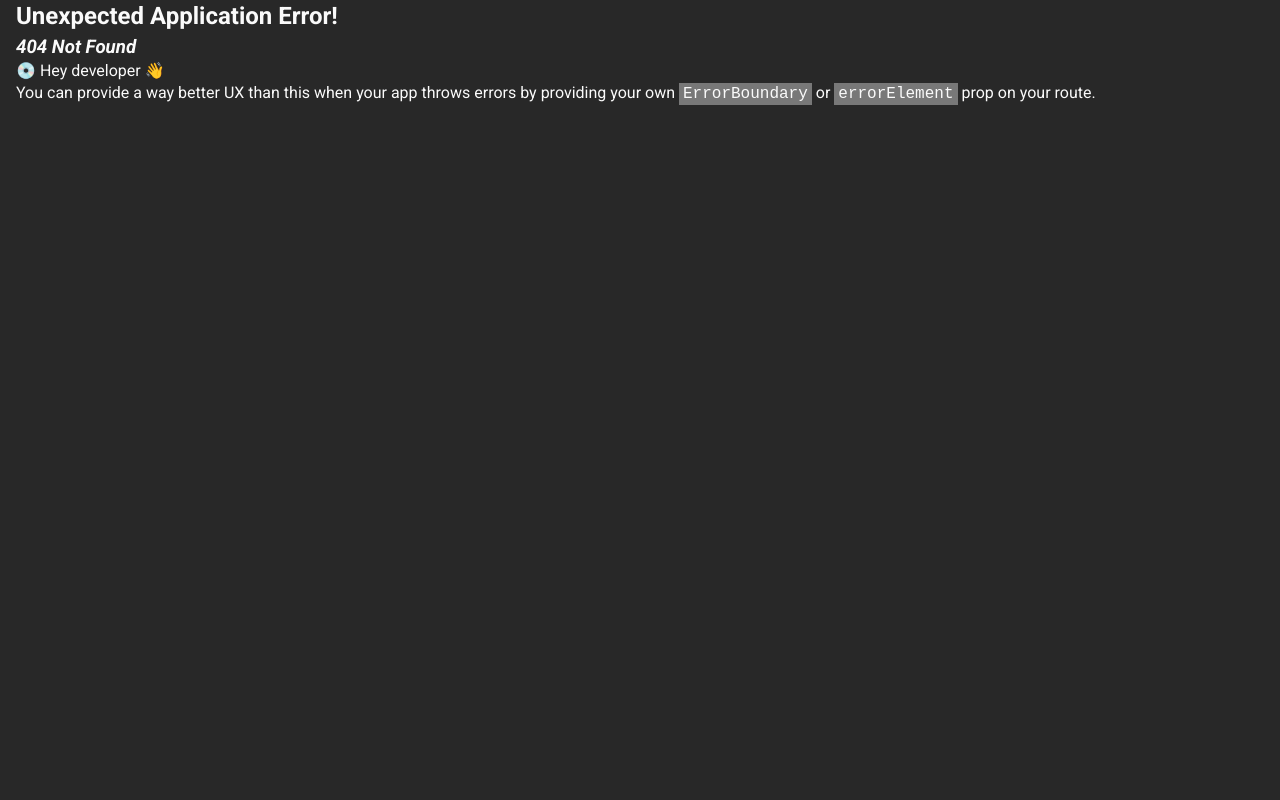
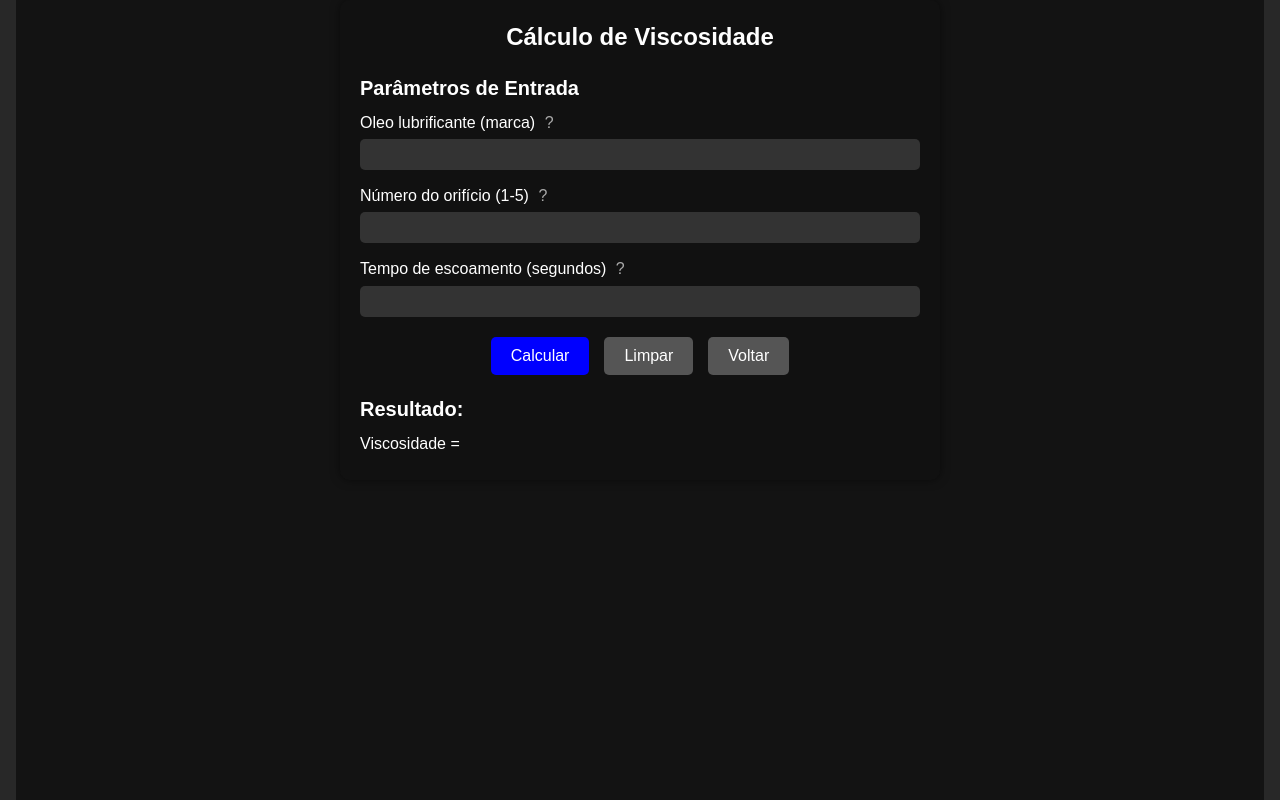
Before and after one commit to ValerioF16/viscosidade, a React (Vite) app in the folder projeto 2/: page /viscosidade in a window 1280 px wide. Before the commit this address had no page. Built offline with nearby package versions, Linux system fonts and the light colour scheme.

Commit message:
Testando as Rotas

```diff
--- a/projeto 2/src/components/Potencia/potenciaApp.jsx
+++ b/projeto 2/src/components/Potencia/potenciaApp.jsx
@@ -170,7 +170,7 @@ function PotenciaApp() {
         <section className={styleP.buttonsP}>
           <button className= {styleP.btnP1} onClick={handleCalculate}>Calcular</button>
           <button className= {styleP.btnP2} onClick={handleClear}>Limpar</button>
-          <Link to={"/viscosidade"} >
+          <Link to={"/"} >
                 <button className= {styleP.btnP2} >
                   Voltar
                 </button>
--- a/projeto 2/src/components/testeIndex/teste.jsx
+++ b/projeto 2/src/components/testeIndex/teste.jsx
@@ -40,12 +40,12 @@ function Teste() {
                        <br />
                        <br />
                        <div className={styleT.botaoConteudo}>
-                       <Link to={"/viscosidade/potencia"} >
+                       <Link to={"/potencia"} >
                         <button className={styleT.estiloBotao}>
                             Calcular Potencia
                         </button>
                         </Link>
-                        <Link to={"/viscosidade/viscosidades"} >
+                        <Link to={"/viscosidade"} >
                         <button className={styleT.estiloBotao}>
                             Viscosidade
                         </button>
--- a/projeto 2/src/components/viscosidades/calcViscosidade.jsx
+++ b/projeto 2/src/components/viscosidades/calcViscosidade.jsx
@@ -131,7 +131,7 @@ function ViscoCalc() {
         <section className={styleV.buttonsP}>
           <button className={styleV.btnP1} onClick={handleCalculate}>Calcular</button>
           <button className={styleV.btnP2} onClick={handleClear}>Limpar</button>
-          <Link to={"/viscosidade"}>
+          <Link to={"/"}>
             <button className={styleV.btnP2}>Voltar</button>
           </Link>
         </section>
--- a/projeto 2/src/main.jsx
+++ b/projeto 2/src/main.jsx
@@ -21,7 +21,7 @@ const router = createBrowserRouter([
     element: <PotenciaApp />
   },
   {
-    path: "/viscosidade/viscosidades",
+    path: "/viscosidade",
     element: <ViscoCalc />
   }
 
```
